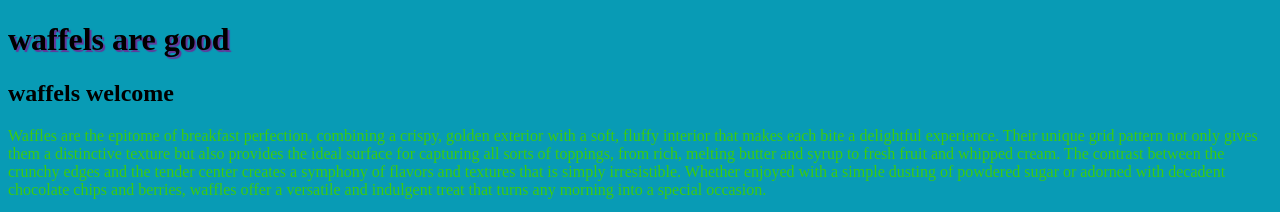
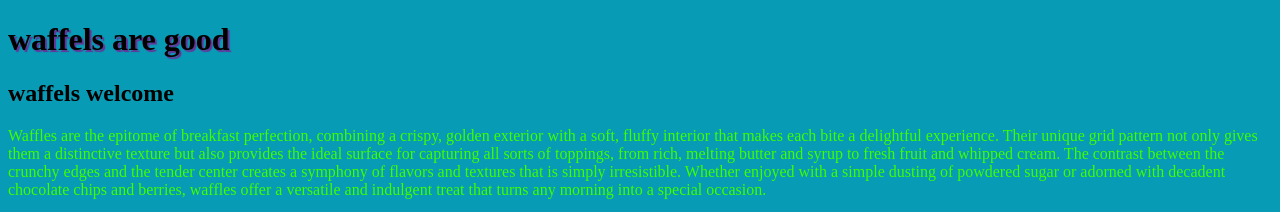
Before and after one commit to cookiecrumbler12/https---github.com-cookiecrumbler12-cookiecrumbler12.github.io, a plain HTML site: page index.html in a window 1280 px wide. Shown: the top 212 px of the page. Drawn offline with Linux system fonts and the light colour scheme; grey boxes are pictures that could not be loaded.

Commit message:
gyucahgsyh

```diff
--- a/cute.css
+++ b/cute.css
@@ -16,5 +16,5 @@ body{
     background-color: rgb(8, 155, 181);
 }
 p{
-    color: #3bcb0f;
+    color: #3cff00;
 }
```
